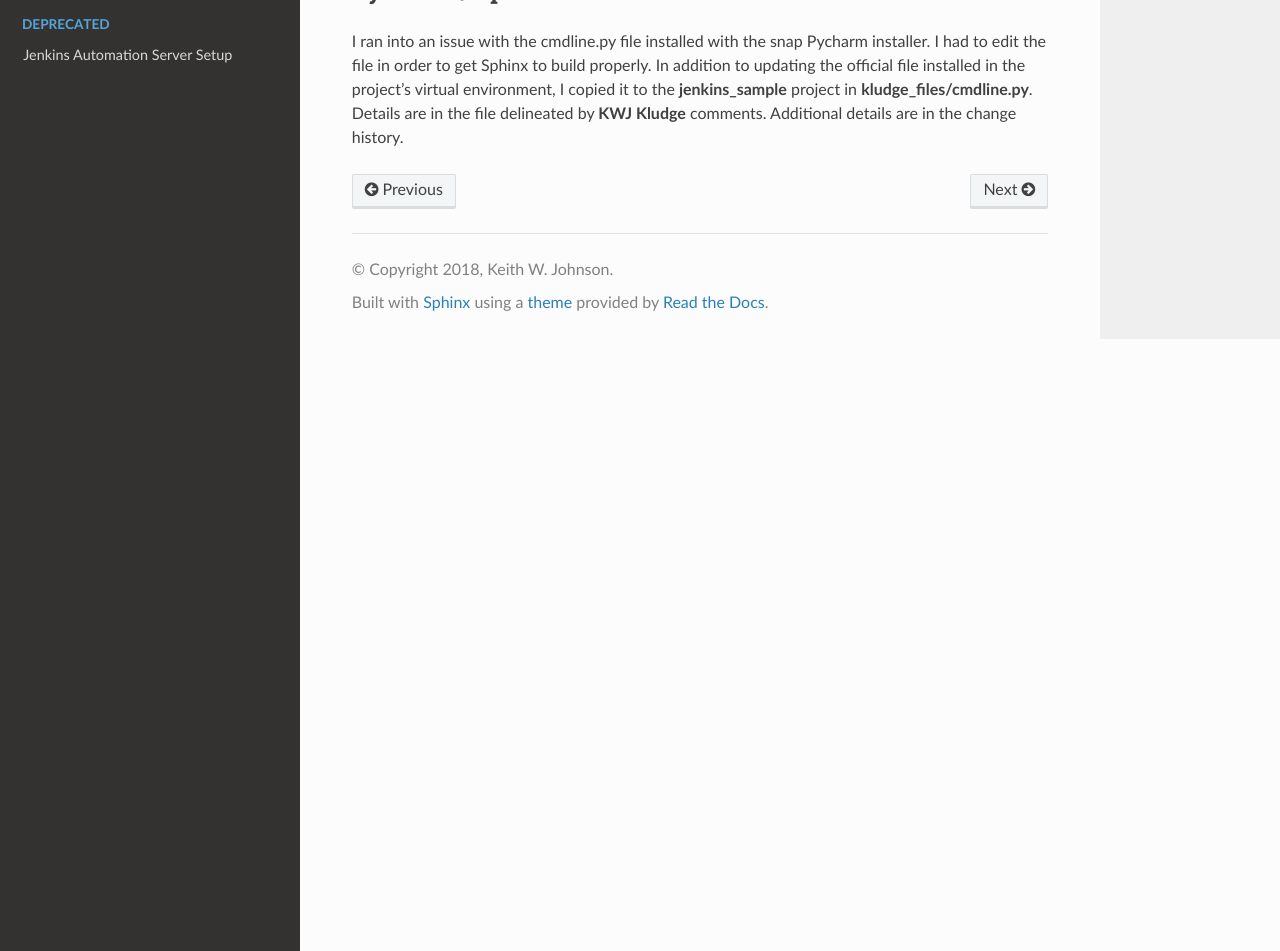
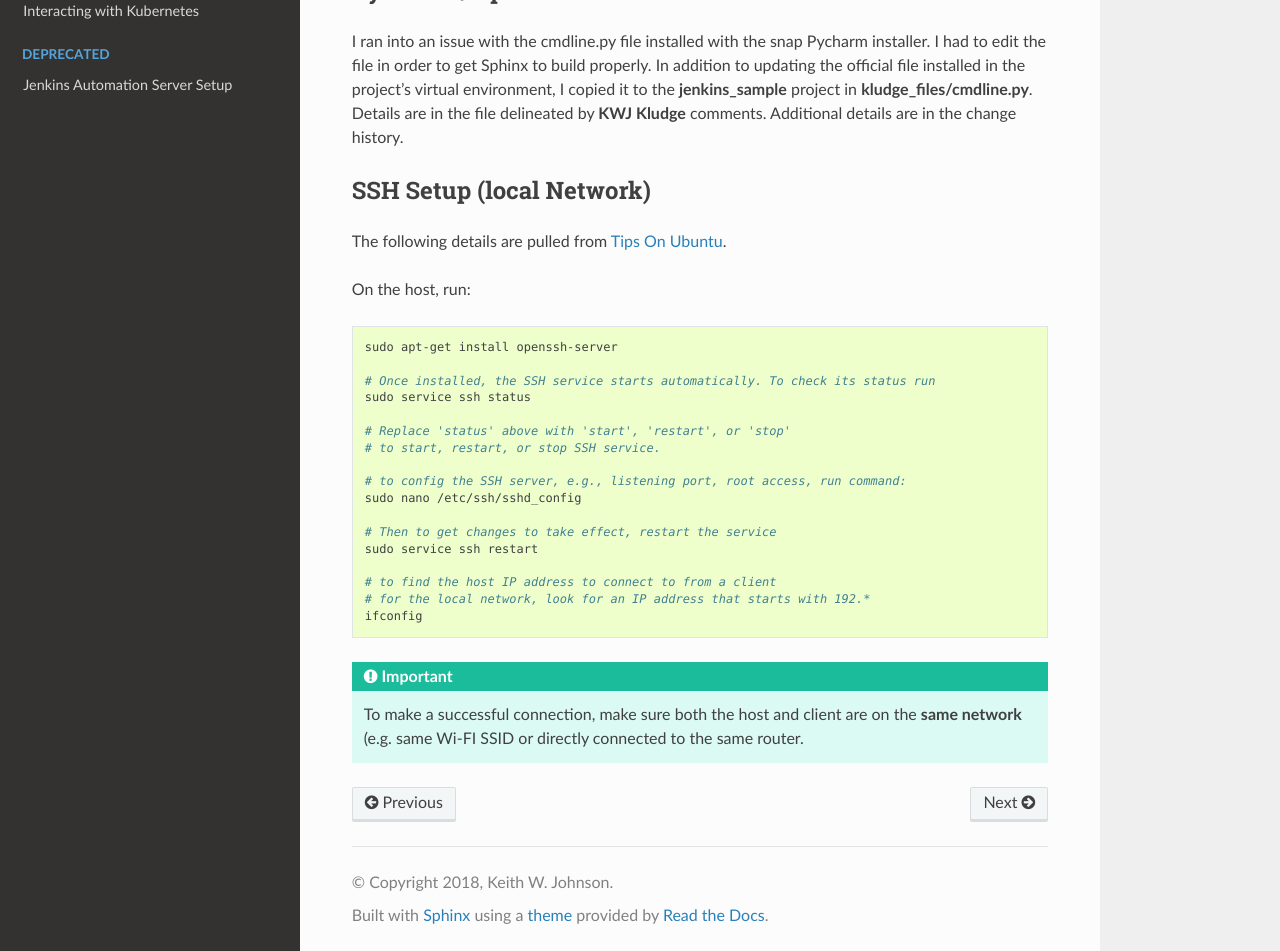
Before and after one commit to hirosh7/jenkins_sample, a Sphinx documentation site: the page built from docs/general_setup.rst, in a window 1280 px wide and 1400 px high, scrolled down 975 px, cut to the strip 449-1400 px from the top of the window. Built offline with Sphinx 7.4.7 and the Read the Docs theme 2.0.0, drawn with Linux system fonts in a browser that asks for light colours; pages that are not in the unit, such as notebooks, are missing from menus; some of the changed text lies outside the part shown.

Commit message:
Added general section on connecting to Wakanda via SSH on LAN

```diff
--- a/docs/general_setup.rst
+++ b/docs/general_setup.rst
@@ -53,3 +53,34 @@
 installed in the project's virtual environment, I copied it to the **jenkins_sample** project
 in **kludge_files/cmdline.py**. Details are in the file delineated by **KWJ Kludge** comments.
 Additional details are in the change history.
+
+SSH Setup (local Network)
+-------------------------
+The following details are pulled from `Tips On Ubuntu
+<http://tipsonubuntu.com/2017/10/28/quick-tip-enable-ssh-service-ubuntu-17-10/>`_.
+
+On the host, run:
+
+.. code-block:: bash
+
+   sudo apt-get install openssh-server
+
+   # Once installed, the SSH service starts automatically. To check its status run
+   sudo service ssh status
+
+   # Replace 'status' above with 'start', 'restart', or 'stop'
+   # to start, restart, or stop SSH service.
+
+   # to config the SSH server, e.g., listening port, root access, run command:
+   sudo nano /etc/ssh/sshd_config
+
+   # Then to get changes to take effect, restart the service
+   sudo service ssh restart
+
+   # to find the host IP address to connect to from a client
+   # for the local network, look for an IP address that starts with 192.*
+   ifconfig
+
+.. important::
+   To make a successful connection, make sure both the host and client are on the
+   **same network** (e.g. same Wi-FI SSID or directly connected to the same router.
```
